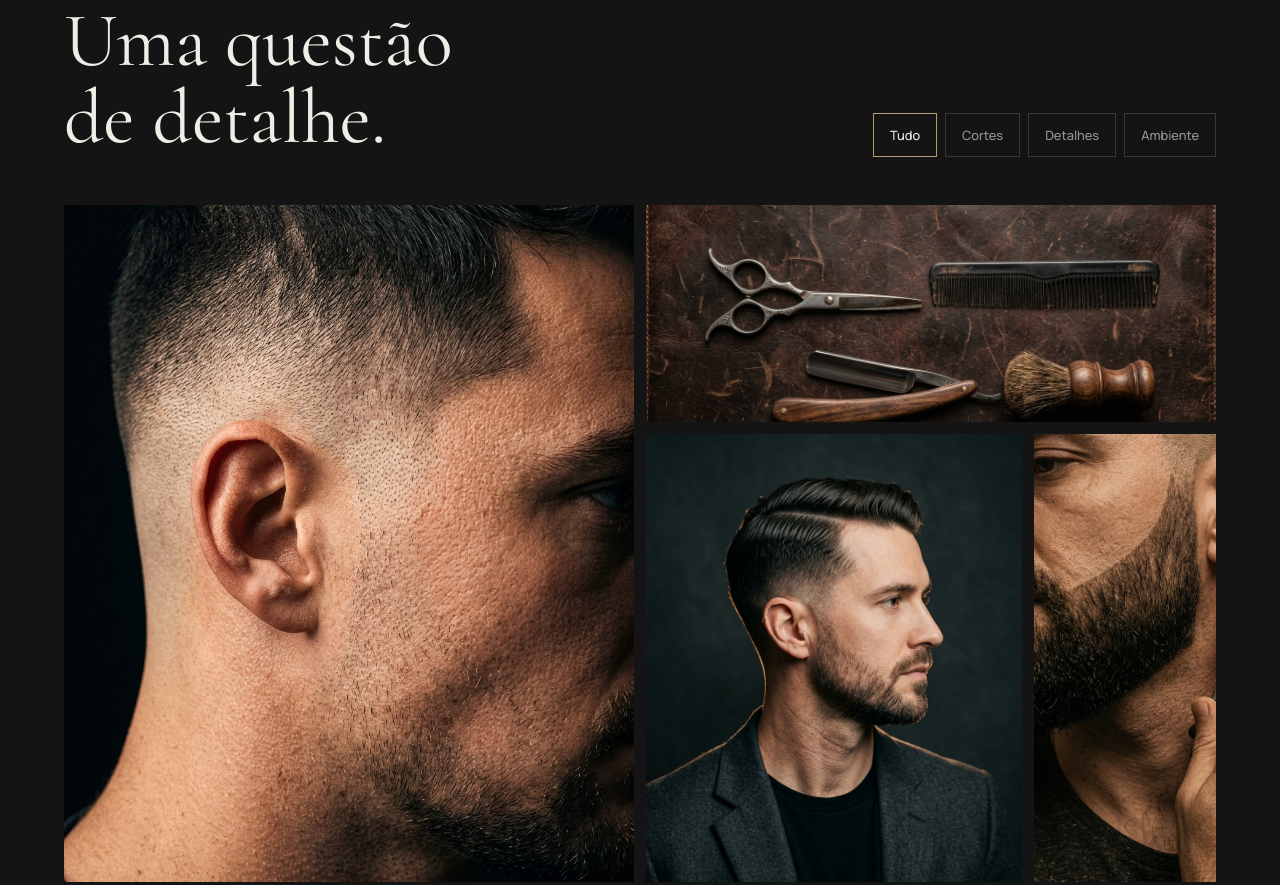
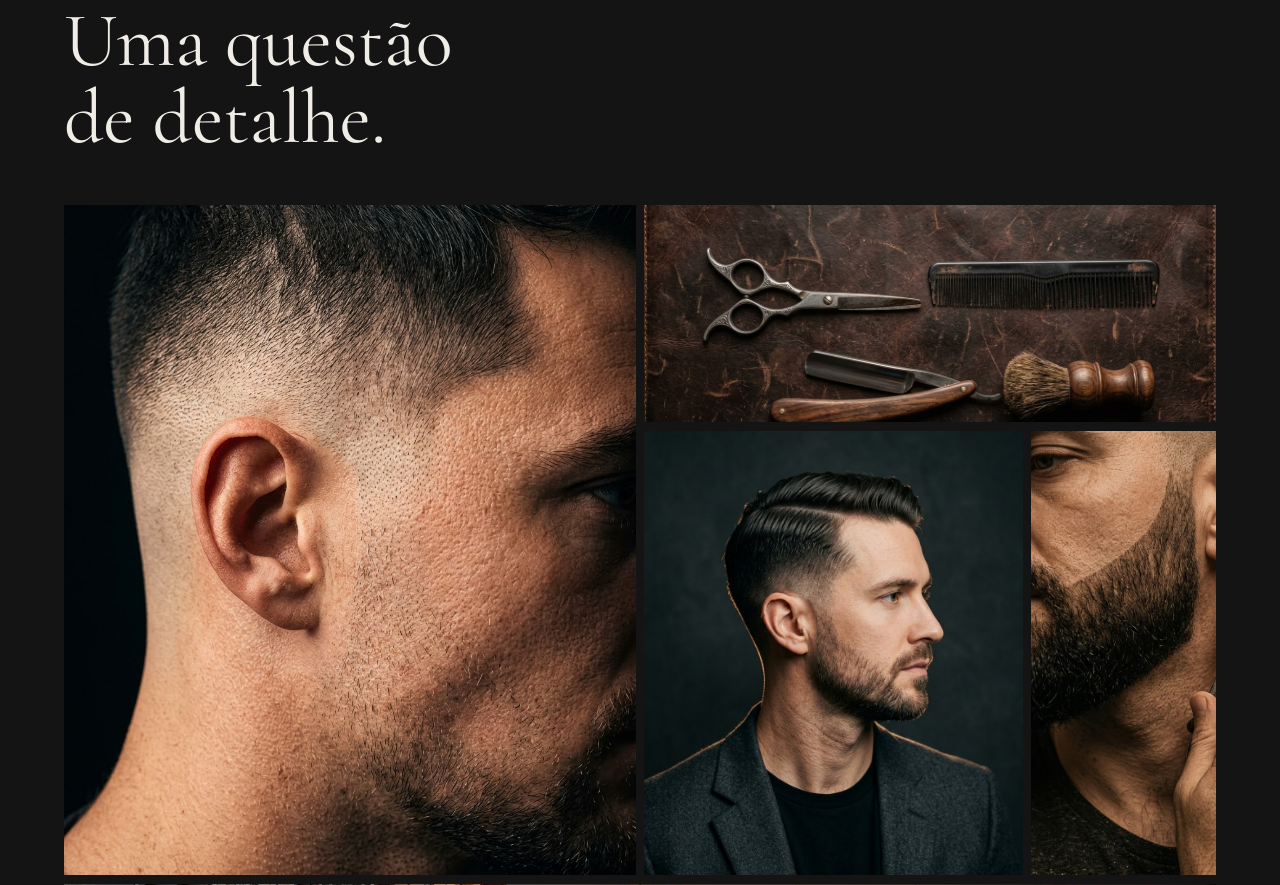
Before and after one commit to AdilsonRohmann-PT-BR/Noir-barber-shop, a plain HTML site: page index.html in a window 1280 px wide. Shown: the part 2105-2990 px from the top of the page. Drawn offline with nearby package versions, Linux system fonts and the light colour scheme.

Commit message:
Add files via upload

```diff
--- a/index.html
+++ b/index.html
@@ -62,28 +62,14 @@
       <div class="secao-topo">
         <h2 id="t-galeria">Uma questão<br>de detalhe.</h2>
         <div class="filtros" role="group" aria-label="Filtrar galeria">
-          <button type="button" class="filtro" data-filtro="todos" aria-pressed="true">Tudo</button>
-          <button type="button" class="filtro" data-filtro="cortes" aria-pressed="false">Cortes</button>
-          <button type="button" class="filtro" data-filtro="detalhes" aria-pressed="false">Detalhes</button>
-          <button type="button" class="filtro" data-filtro="ambiente" aria-pressed="false">Ambiente</button>
         </div>
       </div>
       <div class="galeria">
-        <button type="button" class="foto foto-a" data-cat="cortes" data-full="corte-degrade.jpg" data-alt="Degradê limpo na lateral da cabeça, em close">
           <img src="corte-degrade.jpg" alt="Degradê limpo na lateral da cabeça, em close" width="1000" height="1250" loading="lazy">
-        </button>
-        <button type="button" class="foto foto-b" data-cat="detalhes" data-full="ferramentas-noir.jpg" data-alt="Tesoura, pente e navalha sobre couro escuro">
-          <img src="ferramentas-noir.jpg" alt="Tesoura, pente e navalha sobre couro escuro" width="1000" height="750" loading="lazy">
-        </button>
-        <button type="button" class="foto foto-c" data-cat="cortes" data-full="corte-classico.jpg" data-alt="Corte clássico com risca lateral, visto de perfil">
+          <img src="ferramentas-noir.jpg" alt="Tesoura, pente e navalha sobre couro escuro" width="1000" height="1000" loading="lazy">
           <img src="corte-classico.jpg" alt="Corte clássico com risca lateral, visto de perfil" width="800" height="1000" loading="lazy">
-        </button>
-        <button type="button" class="foto foto-d" data-cat="detalhes" data-full="detalhe-barba.jpg" data-alt="Barba aparada com acabamento preciso">
           <img src="detalhe-barba.jpg" alt="Barba aparada com acabamento preciso" width="1000" height="1000" loading="lazy">
-        </button>
-        <button type="button" class="foto foto-e" data-cat="ambiente" data-full="ambiente-noir.jpg" data-alt="Cadeira de barbeiro, espelho e parede de madeira">
           <img src="ambiente-noir.jpg" alt="Cadeira de barbeiro, espelho e parede de madeira" width="1400" height="900" loading="lazy">
-        </button>
       </div>
     </section>
 
--- a/style.css
+++ b/style.css
@@ -202,7 +202,7 @@ h3 {
 .hero-foto {
   margin: 0;
   order: -1;
-  height: 52svh;
+  height: 48svh;
   background: #1b1b1b;
   overflow: hidden;
 }
@@ -348,18 +348,13 @@ h3 {
   border-color: var(--bronze);
   color: var(--marfim);
 }
-.galeria {
-  display: grid;
-  grid-template-columns: repeat(2, 1fr);
-  gap: 0.75rem;
-}
 .foto {
   padding: 0;
   border: 0;
   background: #1b1b1b;
   cursor: zoom-in;
   overflow: hidden;
-  min-height: 140px;
+  min-height: 300px;
 }
 .foto[hidden] {
   display: none;
@@ -372,28 +367,6 @@ h3 {
 }
 .foto:hover img {
   transform: scale(1.03);
-}
-.foto-a,
-.foto-e {
-  grid-column: 1/-1;
-}
-.foto-a {
-  aspect-ratio: 4/5;
-}
-.foto-e {
-  aspect-ratio: 16/10;
-}
-.foto-b {
-  aspect-ratio: 4/3;
-}
-.foto-c {
-  aspect-ratio: 4/5;
-}
-.foto-d {
-  aspect-ratio: 1;
-}
-.sem-imagem {
-  visibility: hidden;
 }
 
 /* Agendamento */
@@ -613,30 +586,6 @@ input[type="text"] {
     grid-template-columns: repeat(6, 1fr);
     grid-auto-rows: clamp(8rem, 17vw, 15rem);
   }
-  .foto {
-    aspect-ratio: auto !important;
-    min-height: 0;
-  }
-  .foto-a {
-    grid-column: 1/4;
-    grid-row: 1/4;
-  }
-  .foto-b {
-    grid-column: 4/7;
-    grid-row: 1/2;
-  }
-  .foto-c {
-    grid-column: 4/6;
-    grid-row: 2/4;
-  }
-  .foto-d {
-    grid-column: 6/7;
-    grid-row: 2/4;
-  }
-  .foto-e {
-    grid-column: 1/7;
-    grid-row: 4/6;
-  }
   .info {
     grid-template-columns: repeat(3, 1fr);
     gap: 2rem;
@@ -800,3 +749,36 @@ input[type="text"] {
     transition: none !important;
   }
 }
+
+/* Galeria: imagens diretas dentro de .galeria */
+.galeria {
+  display: grid;
+  grid-template-columns: repeat(2, 1fr);
+  grid-auto-rows: clamp(9rem, 42vw, 16rem);
+  gap: 0.55rem;
+}
+.galeria > img {
+  width: 100%;
+  height: 100%;
+  object-fit: cover;
+  background: #1b1b1b;
+}
+/* Celular: 1 grande, 2 lado a lado, 2 largas */
+.galeria > img:nth-child(1) { grid-column: 1 / 3; grid-row: span 2; }
+.galeria > img:nth-child(2) { grid-column: 1; }
+.galeria > img:nth-child(3) { grid-column: 2; }
+.galeria > img:nth-child(4) { grid-column: 1 / 3; }
+.galeria > img:nth-child(5) { grid-column: 1 / 3; }
+
+/* Tablet e desktop: composição assimétrica sem vazios */
+@media (min-width: 640px) {
+  .galeria {
+    grid-template-columns: repeat(6, 1fr);
+    grid-auto-rows: clamp(8rem, 17vw, 15rem);
+  }
+  .galeria > img:nth-child(1) { grid-column: 1 / 4; grid-row: 1 / 4; }
+  .galeria > img:nth-child(2) { grid-column: 4 / 7; grid-row: 1 / 2; }
+  .galeria > img:nth-child(3) { grid-column: 4 / 6; grid-row: 2 / 4; }
+  .galeria > img:nth-child(4) { grid-column: 6 / 7; grid-row: 2 / 4; }
+  .galeria > img:nth-child(5) { grid-column: 1 / 7; grid-row: 4 / 6; }
+}
```
